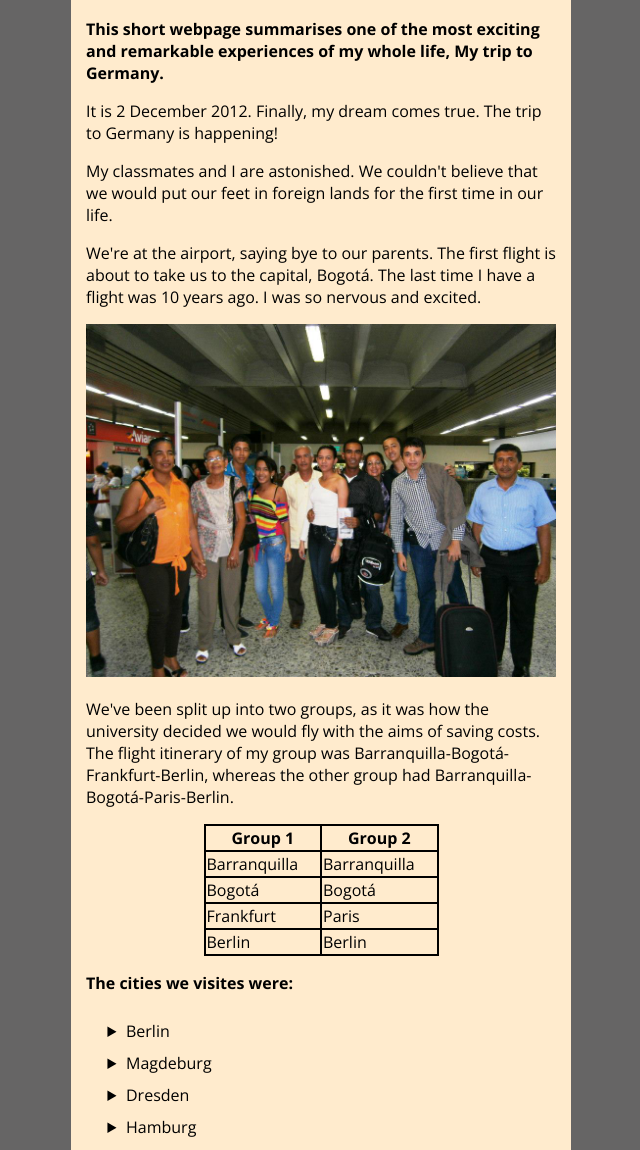
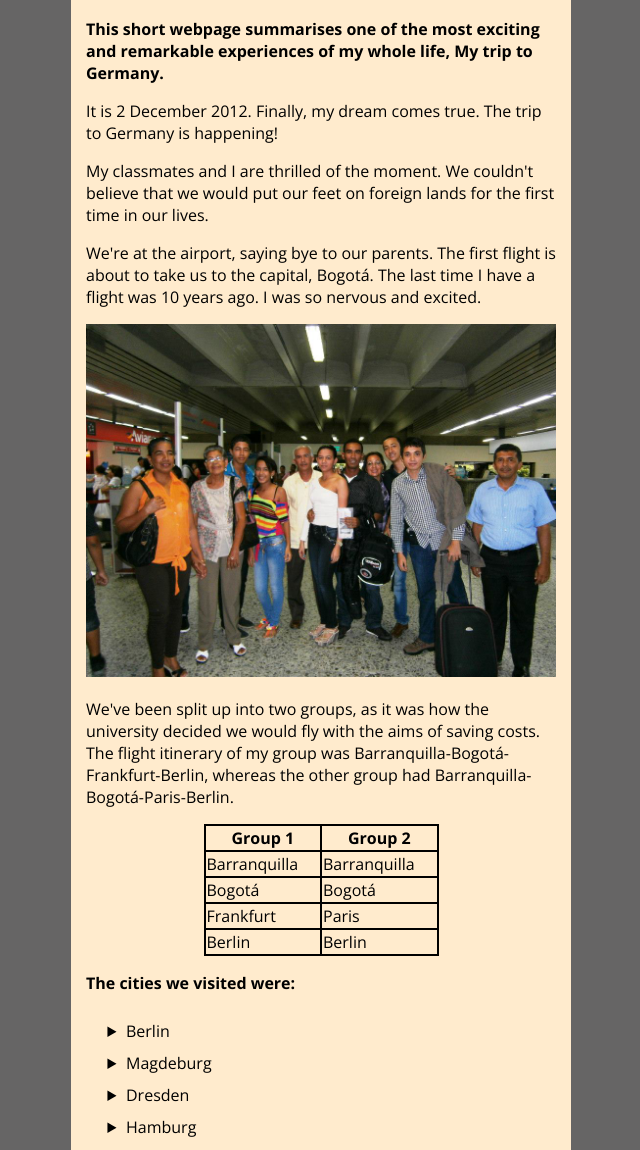
Before and after one commit to CodeHunt101/german-trip-project-phase-0, a plain HTML site: page index.html in a window 1280 px wide. Shown: the part 150-1300 px from the top of the page, without its empty margins (319-959 px from the left). Drawn offline with nearby package versions, Linux system fonts and the light colour scheme.

Commit message:
HTML content corrections and CSS improving

```diff
--- a/index.html
+++ b/index.html
@@ -15,7 +15,7 @@
         <!-- <script src = "script.js"></script> -->
         <p><strong>This short webpage summarises one of the most exciting and remarkable experiences of my whole life, My trip to Germany.</strong></p>
         <p>It is 2 December 2012. Finally, my dream comes true. The trip to Germany is happening!</p>
-        <p>My classmates and I are astonished. We couldn't believe that we would put our feet in foreign lands for the first time in our life.</p>
+        <p>My classmates and I are thrilled of the moment. We couldn't believe that we would put our feet on foreign lands for the first time in our lives.</p>
         <p>We're at the airport, saying bye to our parents. The first flight is about to take us to the capital, Bogotá. The last time I have a flight was 10 years ago. I was so nervous and excited.</p>
         <img src="./images/barranquilla.jpeg" alt="our families">
         <p>We've been split up into two groups, as it was how the university decided we would fly with the aims of saving costs. The flight itinerary of my group was Barranquilla-Bogotá-Frankfurt-Berlin, whereas the other group had Barranquilla-Bogotá-Paris-Berlin.</p>
@@ -41,7 +41,7 @@
             <td>Berlin</td>
           </tr>
         </table>
-        <p><strong>The cities we visites were:</strong>
+        <p><strong>The cities we visited were:</strong>
           <ul>
             <li>Berlin</li>
             <li>Magdeburg</li>
```
Also changed, not shown: style.css (+4 -9 lines).
